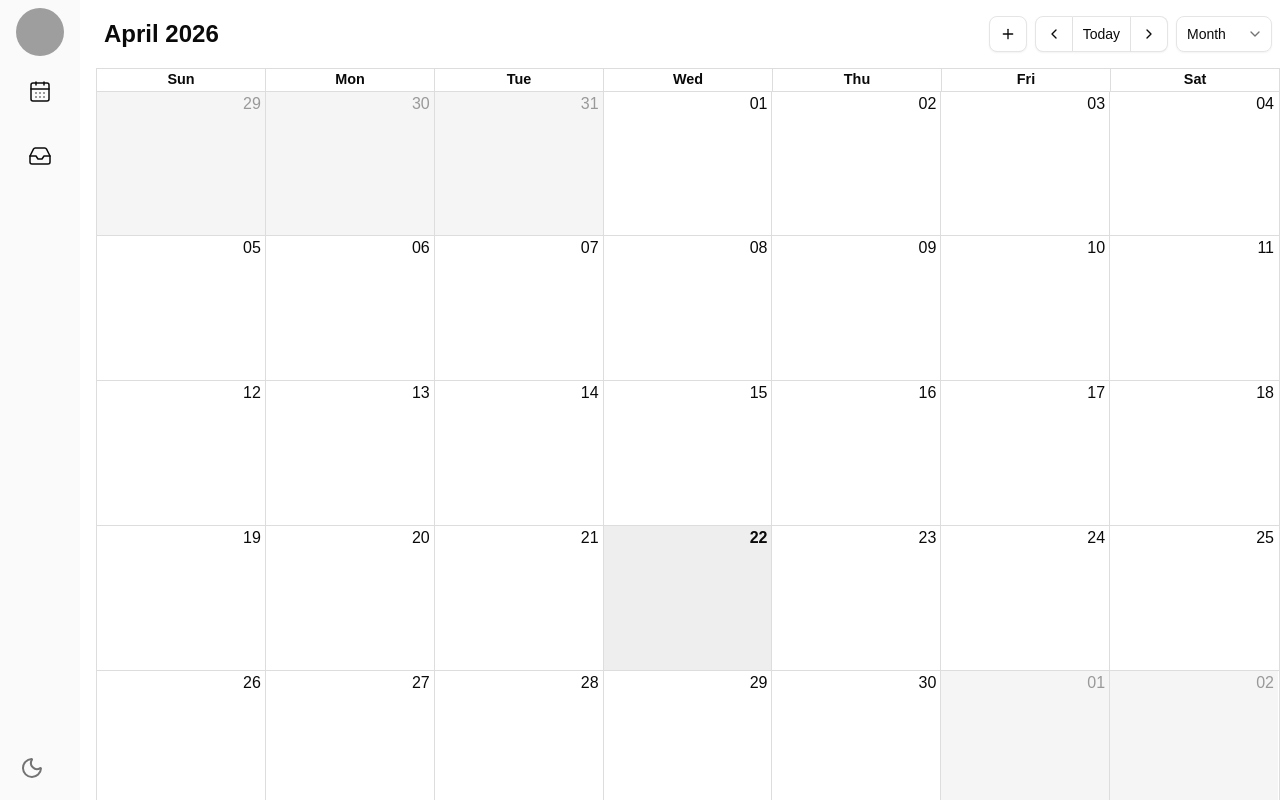
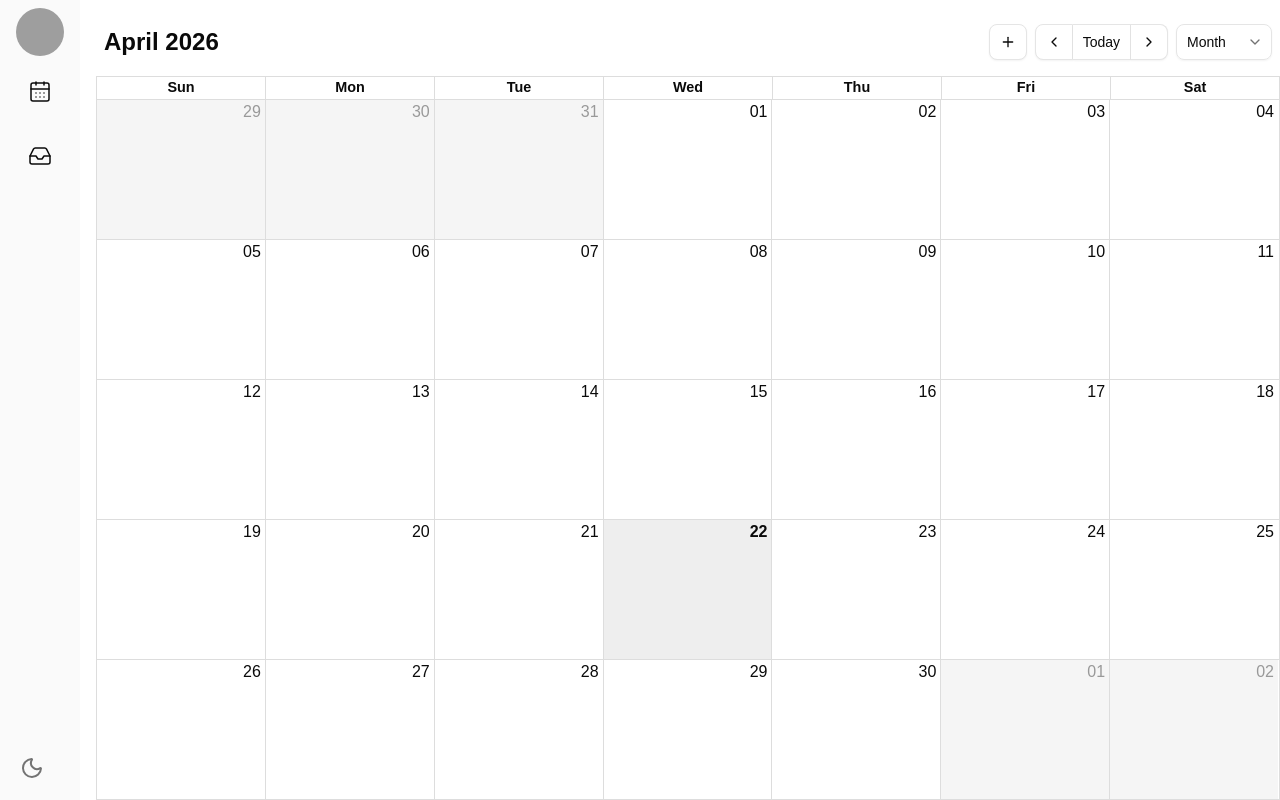
Before and after one commit to sruthy-j-mallya/mind-boop, a React (Vite) app: page / in a window 1280 px wide. Built offline with nearby package versions, Linux system fonts and the light colour scheme; grey boxes are pictures that could not be loaded.

Commit message:
Removed unnecessary white spaces

```diff
--- a/src/Home.tsx
+++ b/src/Home.tsx
@@ -11,7 +11,7 @@ const Home = () => (
         <AppSidebar />
       </SidebarProvider>
     </div>
-    <div className="mt-4 h-dvh w-screen">
+    <div className="h-dvh w-screen">
       <Routes>
         <Route path="/" Component={HomeCalendar} />
         <Route path="/inbox" Component={Inbox} />
--- a/src/components/Calendar/HomeCalendar.tsx
+++ b/src/components/Calendar/HomeCalendar.tsx
@@ -21,7 +21,7 @@ const HomeCalendar = () => {
 
   return (
     <ResizablePanelGroup className="flex h-full gap-4 overflow-hidden">
-      <ResizablePanel className="min-w-0 flex-1">
+      <ResizablePanel className="mt-6 flex-1">
         <Calendar
           className="h-full"
           localizer={calendarLocalizer}
@@ -49,7 +49,7 @@ const HomeCalendar = () => {
       {isTaskInputVisible && (
         <>
           <ResizableHandle />
-          <ResizablePanel className="bg-background h-11/12 w-full max-w-md shrink-0 overflow-y-auto px-4 py-3">
+          <ResizablePanel className="bg-background h-11/12 shrink-0 overflow-y-auto px-2 py-3">
             <TaskPanel onClose={() => setIsTaskInputVisible(false)} />
           </ResizablePanel>
         </>
--- a/src/components/TaskPanel/TaskPanel.tsx
+++ b/src/components/TaskPanel/TaskPanel.tsx
@@ -63,7 +63,7 @@ const TaskPanel = ({ onClose }: { onClose: () => void }) => {
       <CardHeader>
         <CardTitle>
           <CardAction>
-            <div className="mb-4 flex flex-row-reverse gap-2">
+            <div className="flex flex-row-reverse gap-2">
               <Button variant="ghost" className="h-6 w-6" onClick={onClose}>
                 <X className="size-4 text-gray-800" />
               </Button>
```
